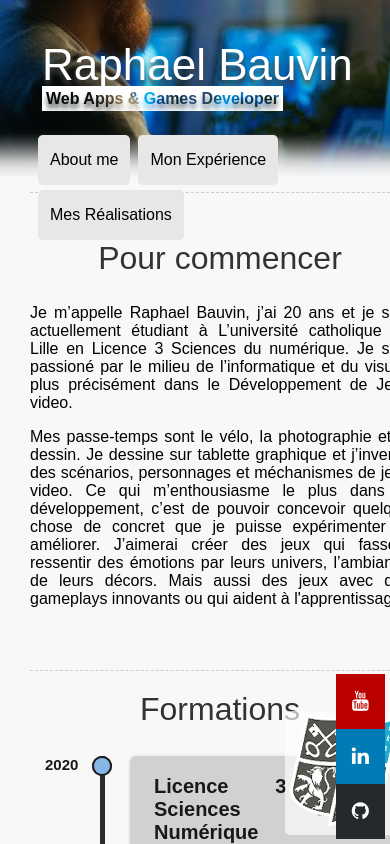
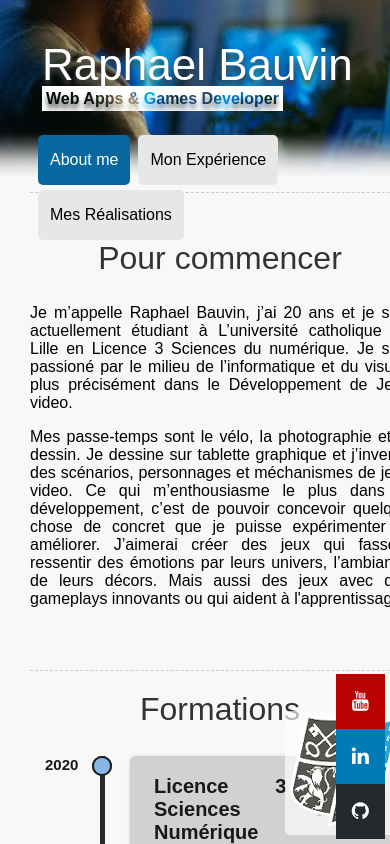
Before and after one commit to Rafyb/Rafyb.github.io, a Vue app: page /Realisations/1 in a window 390 px wide. Shown: the top 844 px of the page. Built offline with nearby package versions, Linux system fonts and the light colour scheme.

Commit message:
correction navbar + ajout anti smartphone

```diff
--- a/src/components/navbar.vue
+++ /dev/null
@@ -1,145 +0,0 @@
-<template>
-  <div class="navbar">
-    <div id="logo">
-		<a href="/">Raphael Bauvin</a>
-		<span>Web Apps & Games Developer</span>
-	</div>
-	<nav>
-		<ul>
-            <li id='activeA'><router-link :to="'/'">About me</router-link></li>
-            <li id='activeE'><router-link :to="'/Experience'" >Mon Expérience</router-link></li>
-            <li id='activeR'><router-link :to="'/Realisation'" >Mes Réalisations</router-link></li>
-		</ul>
-	</nav>
-
-  </div>
-</template>
-
-<script>
-export default {
-  name: 'navbar',
-  props:{
-    actualRoute:String
-  },
-  data:function(){
-      return{
-
-      }
-  },
-  methods:{
-      real(){
-          let path = require('@/assets/realisations.png');
-          document.querySelector('body').style.background= `#f8f8f8 url('${path}') center -80px no-repeat`;
-          document.querySelector('#activeR a').style.backgroundColor = '#c76912';
-          document.querySelector('#activeR a').style.color = 'white';
-
-      },
-      expe(){
-          let path = require('@/assets/Berdeghem_V6.png');
-          document.querySelector('body').style.background= `#f8f8f8 url('${path}') center -80px no-repeat`;
-          document.querySelector('#activeE a').style.backgroundColor = '#04912e';
-          document.querySelector('#activeE a').style.color = 'white';
-
-      },
-      acce(){
-          let path = require('@/assets/home_background.png');
-          document.querySelector('body').style.background= `#f8f8f8 url('${path}') center -80px no-repeat`;
-          document.querySelector('#activeA a').style.backgroundColor = '#0768a0';
-          document.querySelector('#activeA a').style.color = 'white';
-      },
-      uncolor(){
-          document.querySelector('#activeA a').style.backgroundColor = '#e7e7e7';
-          document.querySelector('#activeA a').style.color = 'black';
-          document.querySelector('#activeE a').style.backgroundColor = '#e7e7e7';
-          document.querySelector('#activeE a').style.color = 'black';
-          document.querySelector('#activeR a').style.backgroundColor = '#e7e7e7';
-          document.querySelector('#activeR a').style.color = 'black';
-      }
-  },
-  watch:{
-      actualRoute:{
-            //immediate: true,
-            handler () {
-                this.uncolor();
-                if(this.actualRoute=="/") this.acce();
-                if(this.actualRoute=="/Experience") this.expe();
-                if(this.actualRoute=="/Realisation") this.real();
-            }
-      }
-  }
-}
-</script>
-
-<!-- Add "scoped" attribute to limit CSS to this component only -->
-<style scoped>
-
-
-.navbar {
-    display: block;
-    height: 80px;
-    padding: 40px 0 25px;
-}
-
-nav {
-    width: 430px;
-    float: left;
-    width: auto;
-    margin-right: -4px;
-}
-
-#logo span{
-    background-color: white;
-    mix-blend-mode: screen;
-    color: black;
-    font-weight: bold;
-    padding: 4px;
-}
-
-#logo a {
-    display: block;
-    text-decoration: none;
-    color: #ffffff;
-    font-size: 44px;
-    font-style : arial;
-}
-
-#logo {
-    width: 350px;
-    float: left;
-    margin: 0 12px 10px 12px;
-    text-shadow: 0px 5px 5px rgb(65, 65, 65);
-    color: #ffffff;
-}
-
-
-nav ul {
-    margin: 0;
-    padding: 12px 0 0 0;
-    list-style-type: none;
-    position: relative;
-    z-index: 10;
-}
-
-nav ul li {
-    margin: 5px 0 0 8px;
-    float: left;
-    border-radius: 5px;
-    -webkit-border-radius: 5px;
-    -moz-border-radius: 5px;
-}
-
-nav ul li a{
-display: block;
-padding: 16px 12px;
-text-decoration: none;
-color: black;
-background-color: #e7e7e7;
-border-radius: 5px;
-font-size : 16px;
-}
-
-nav ul li a:hover{
-    background-color: #ffffff;
-}
-
-</style>
--- /dev/null
+++ b/src/components_home/navbar.vue
@@ -0,0 +1,133 @@
+<template>
+  <div class="navbar">
+    <div id="logo">
+		<a href="/">Raphael Bauvin</a>
+		<span>Web Apps & Games Developer</span>
+	</div>
+	<nav>
+		<ul>
+            <li id='activeA'><a href="/" v-on:click="change('Home',$event)">About me</a></li>
+            <li id='activeE'><a href="/" v-on:click="change('Expe',$event)">Mon Expérience</a></li>
+            <li id='activeR'><a href="/" v-on:click="change('Real',$event)">Mes Réalisations</a></li>
+		</ul>
+	</nav>
+
+  </div>
+</template>
+
+<script>
+export default {
+  name: 'navbar',
+  data:function(){
+      return{
+
+      }
+  },
+  methods:{
+    change(page,event){
+        event.preventDefault();
+        this.$emit('changePage',page);
+        document.querySelector('#activeA a').style.backgroundColor = '#e7e7e7';
+        document.querySelector('#activeA a').style.color = 'black';
+        document.querySelector('#activeE a').style.backgroundColor = '#e7e7e7';
+        document.querySelector('#activeE a').style.color = 'black';
+        document.querySelector('#activeR a').style.backgroundColor = '#e7e7e7';
+        document.querySelector('#activeR a').style.color = 'black';
+        if(page == "Real"){
+        let path = require('@/assets/realisations.png');
+        document.querySelector('body').style.background= `#f8f8f8 url('${path}') center -80px no-repeat`;
+        document.querySelector('#activeR a').style.backgroundColor = '#c76912';
+        document.querySelector('#activeR a').style.color = 'white';
+        } else if(page == 'Expe'){
+        let path = require('@/assets/Berdeghem_V6.png');
+        document.querySelector('body').style.background= `#f8f8f8 url('${path}') center -80px no-repeat`;
+        document.querySelector('#activeE a').style.backgroundColor = '#04912e';
+        document.querySelector('#activeE a').style.color = 'white';
+        } else {
+        let path = require('@/assets/home_background.png');
+        document.querySelector('body').style.background= `#f8f8f8 url('${path}') center -80px no-repeat`;
+        document.querySelector('#activeA a').style.backgroundColor = '#0768a0';
+        document.querySelector('#activeA a').style.color = 'white';
+        }
+    }
+  }
+}
+</script>
+
+<!-- Add "scoped" attribute to limit CSS to this component only -->
+<style scoped>
+
+.navbar {
+    display: block;
+    height: 80px;
+    padding: 40px 0 25px;
+}
+
+nav {
+    width: 430px;
+    float: left;
+    width: auto;
+    margin-right: -4px;
+}
+
+#logo span{
+    background-color: white;
+    mix-blend-mode: screen;
+    color: black;
+    font-weight: bold;
+    padding: 4px;
+}
+
+#logo a {
+    display: block;
+    text-decoration: none;
+    color: #ffffff;
+    font-size: 44px;
+    font-style : arial;
+}
+
+#logo {
+    width: 350px;
+    float: left;
+    margin: 0 12px 10px 12px;
+    text-shadow: 0px 5px 5px rgb(65, 65, 65);
+    color: #ffffff;
+}
+
+
+nav ul {
+    margin: 0;
+    padding: 12px 0 0 0;
+    list-style-type: none;
+    position: relative;
+    z-index: 10;
+}
+
+nav ul li {
+    margin: 5px 0 0 8px;
+    float: left;
+    border-radius: 5px;
+    -webkit-border-radius: 5px;
+    -moz-border-radius: 5px;
+}
+
+nav ul li a{
+    display: block;
+    padding: 16px 12px;
+    text-decoration: none;
+    color: black;
+    background-color: #e7e7e7;
+    border-radius: 5px;
+    font-size : 16px;
+}
+
+nav ul li a:hover{
+    background-color: #ffffff;
+}
+
+#activeA a{
+    background-color :#0768a0;
+    color:white;
+}
+
+</style>
--- a/src/main.js
+++ b/src/main.js
@@ -2,9 +2,6 @@
 import Vue from 'vue'
 import App from './App.vue'
 import VueRouter from 'vue-router'
-import Experience  from './components/Experience.vue'
-import Realisation  from './components/Realisation.vue'
-import Home  from './components/Home.vue'
 import HomeP  from './pages/HomeP.vue'
 import RealisationP  from './pages/RealisationP.vue'
 
@@ -17,19 +14,6 @@ const router = new VueRouter({
   routes:[{
     path:'/',
     component: HomeP,
-    children:[{
-        path: '',
-        component:Home,
-      },
-      {
-        path: 'Experience',
-        component:Experience
-      },
-      {
-        path: 'Realisation',
-        component:Realisation
-      }
-    ]
   },
   {
     path:'/Realisation/',
@@ -42,3 +26,15 @@ new Vue({
   router:router,
   render: h => h(App),
 }).$mount('#app')
+
+// WIP PAGE NOT RESPONSIVE
+window.onload =  function(){
+  if( window.devicePixelRatio > 2){
+    let path = require("@/assets/workingOn.gif");
+    document.querySelector('#app').innerHTML = `
+      <h1> Cette page n'est pas encore disponible sur smartphone </h1>
+      <img src="${path}" style=" margin-left: auto; margin-right: auto; display:block" >
+    `;
+    document.querySelector('body').style.background ='#f8f8f8';
+  }
+};
--- a/src/pages/HomeP.vue
+++ b/src/pages/HomeP.vue
@@ -1,31 +1,45 @@
 <template>
   <div id="HomeP">
-    <navbar :actualRoute="currentPage"/>
-    <router-view/>
+    <navbar @changePage="pageChange"/>
+    <div v-if="page=='Home'">
+      <Home/>
+    </div>
+    <div v-if="page=='Expe'">
+      <Experience/>
+    </div>
+    <div v-if="page=='Real'">
+      <Realisation/>
+    </div>
     <webcat/>
     <stickybar/>
   </div>
 </template>
 
 <script>
-import navbar from '../components/navbar.vue';
-import stickybar from '../components/stickybar.vue';
-import webcat from '../components/webcat.vue';
+import navbar from '../components_home/navbar.vue';
+import Realisation from '../components_home/Realisation.vue';
+import Home from '../components_home/Home.vue';
+import Experience from '../components_home/Experience.vue';
+import stickybar from '../components_home/stickybar.vue';
+import webcat from '../components_home/webcat.vue';
 export default {
   name: 'HomeP',
   components:{
     navbar,
+    Realisation,
+    Home,
+    Experience,
     stickybar,
     webcat
   },
   data:function(){
     return{
-      page:this.$route.path
+      page:'Home'
     }
   },
-  computed:{
-    currentPage(){
-      return this.$route.path;
+  methods:{
+    pageChange:function(page){
+      this.page = page;
     }
   }
 }
```
Also changed, not shown: src/components_home/Experience.vue (renamed from src/components/Experience.vue), src/components_home/Home.vue (renamed from src/components/Home.vue), src/components_home/Realisation.vue (renamed from src/components/Realisation.vue), src/components_home/stickybar.vue (renamed from src/components/stickybar.vue), src/components_home/timeline.vue (renamed from src/components/timeline.vue), src/components_home/webcat.vue (renamed from src/components/webcat.vue).
